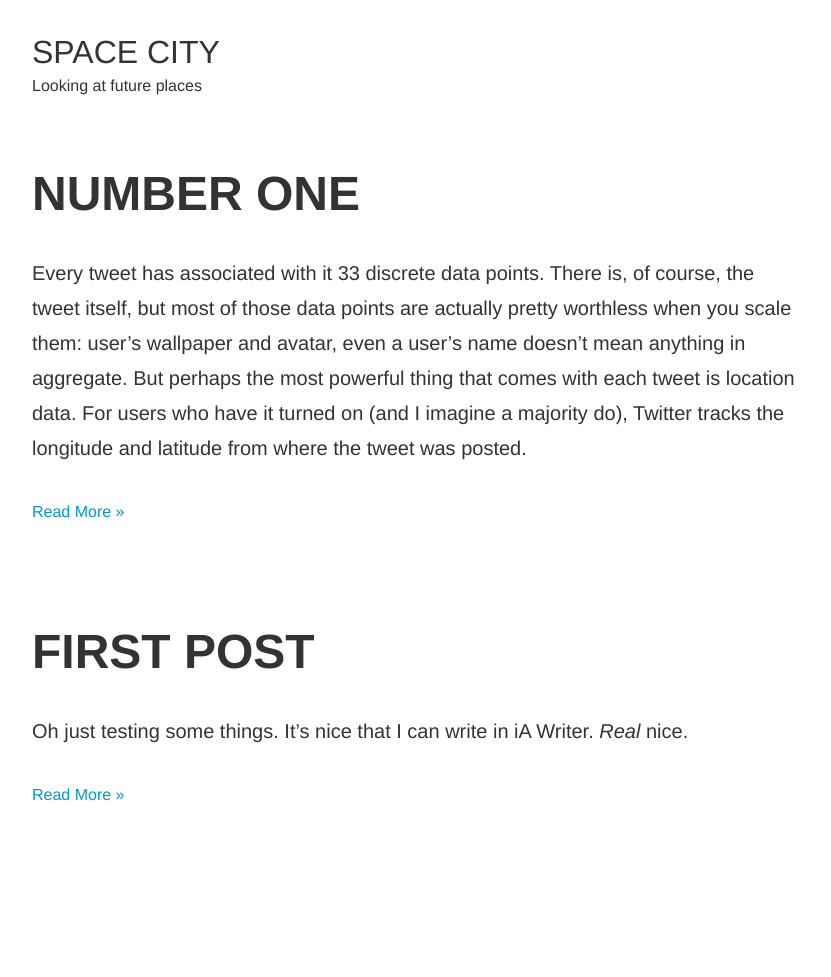
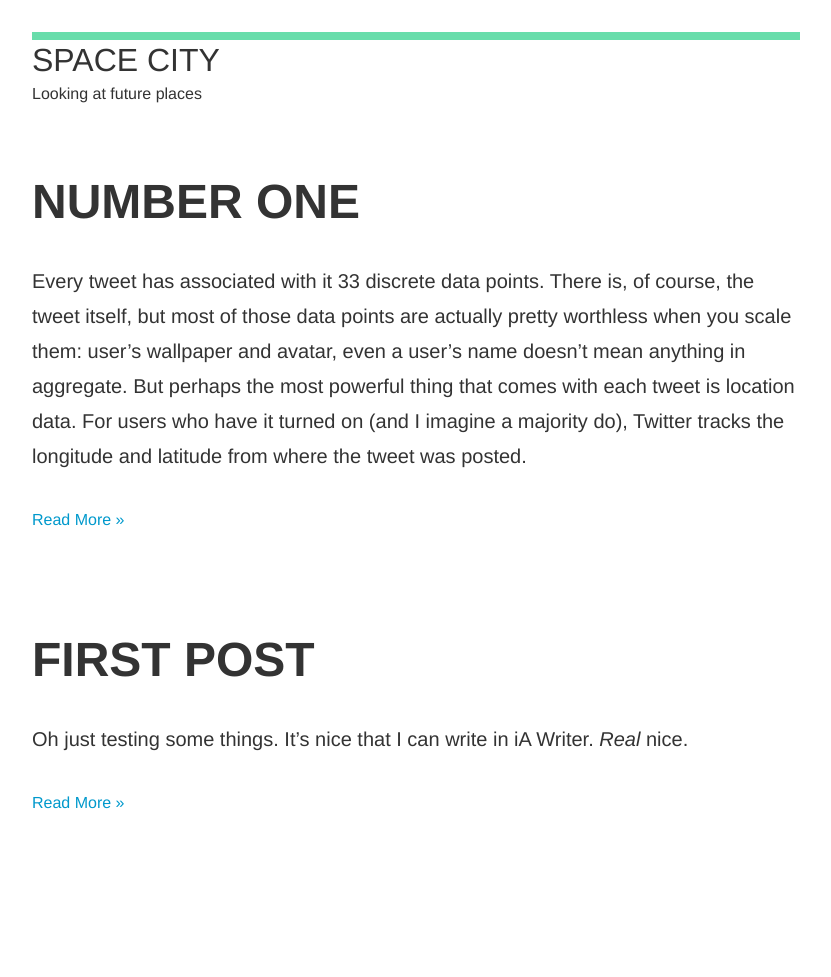
Before and after one commit to knguyenknguyen/space-city, a Jekyll site: the page built from index.html, in a window 1280 px wide. Shown: the whole page, without its empty margins (224-1055 px from the left). Built offline with Jekyll 4.4.1, drawn with Linux system fonts in a browser that asks for light colours; some web fonts are replaced; the list of posts is cut into pages by our own code.

Commit message:
More CSS tweaking

```diff
--- a/_includes/_header.html
+++ b/_includes/_header.html
@@ -1,3 +1,5 @@
+<div class="tb"><a href="/"></a></div>
+
 <header class="mb">
   <h1 class="h2 m-0"><a href="{{site.url}}">{{site.name}}</a></h1>
   <p class="small">{{site.description}}</p>
--- a/style.css
+++ b/style.css
@@ -57,3 +57,17 @@ h1 a { color: #333;}
 .fr { float: right; }
 
 .gray { color: #999; }
+
+/* Custom */
+
+.tb {
+	display: block;
+	background-color: #68ddab;
+	border: 0;
+	outline: 0;
+	height: 8px;
+	width: 100%;
+	padding: 0;
+	margin: 0;
+	display: block;
+}
```
